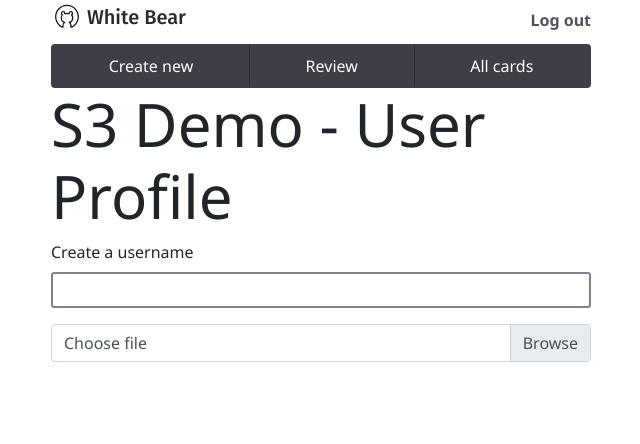
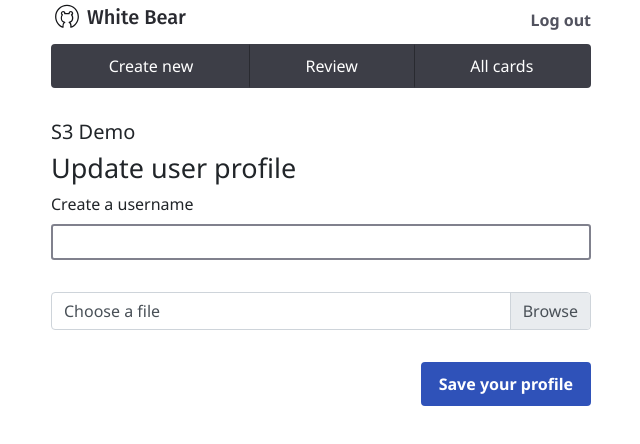
Before and after one commit to 10xcodecamp/white-bear-fullstack, a React (Create React App) app in the folder client/: page /s3 in a window 1280 px wide. Shown: the top 444 px of the page, without its empty margins (319-959 px from the left). Built offline with nearby package versions, Linux system fonts and the light colour scheme.

Commit message:
use custom file upload input

```diff
--- a/client/src/components/pages/S3.js
+++ b/client/src/components/pages/S3.js
@@ -2,29 +2,47 @@ import React from "react";
 import AppTemplate from "../ui/AppTemplate";
 
 class S3 extends React.Component {
+   constructor() {
+      super();
+      this.state = {
+         photoUploadText: "Choose a file",
+      };
+   }
+
+   setPhotoUploadText(e) {
+      const text = e.target.value;
+      this.setState({ photoUploadText: text });
+   }
+
    render() {
       return (
          <AppTemplate>
-            <h1>S3 Demo - User Profile</h1>
-            <label for="username">Create a username</label>
+            <h3 className="mt-6">S3 Demo</h3>
+            <h2>Update user profile</h2>
+            <label htmlFor="username">Create a username</label>
             <input
-               className="form-control form-control-sm mb-4"
+               className="form-control form-control-sm mb-6"
                type="text"
                id="username"
             />
-            {/* <label for="username">Upload your profile photo</label>
-            <input
-               className="form-control-file"
-               type="file"
-               id="photo-upload"
-            /> */}
 
-            <div class="custom-file">
-               <input type="file" class="custom-file-input" id="customFile" />
-               <label class="custom-file-label" for="customFile">
-                  Choose file
+            <div className="custom-file mb-6">
+               <input
+                  type="file"
+                  className="custom-file-input"
+                  id="photo-upload"
+                  onChange={(e) => {
+                     this.setPhotoUploadText(e);
+                  }}
+               />
+               <label className="custom-file-label" htmlFor="photo-upload">
+                  {this.state.photoUploadText}
                </label>
             </div>
+
+            <button className="btn btn-success float-right">
+               Save your profile
+            </button>
          </AppTemplate>
       );
    }
```
